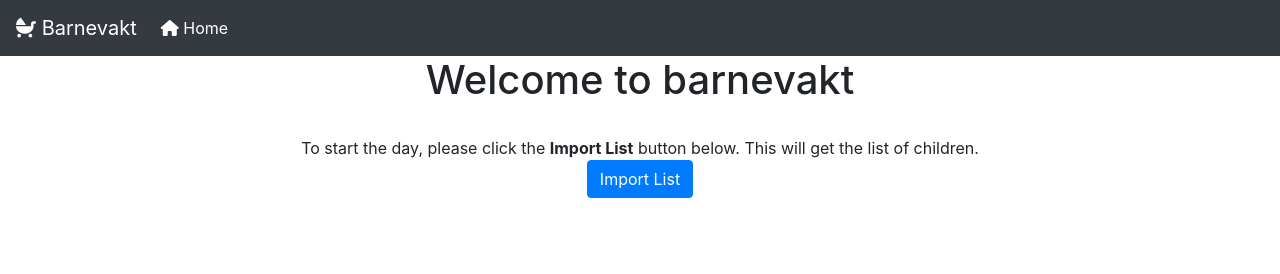
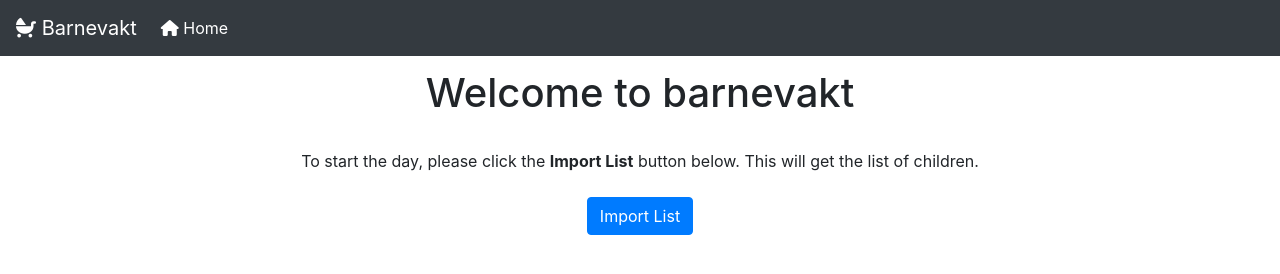
Before and after one commit to Code-Institute-Submissions/milestone-project-40, a plain HTML site: page index.html in a window 1280 px wide. Drawn offline with nearby package versions, Linux system fonts and the light colour scheme; no server answers.

Commit message:
Add styling for intro page

```diff
--- a/css/style.css
+++ b/css/style.css
@@ -1,3 +1,11 @@
+/****************************************** intro page */
+#btnImportList {
+  margin-top: 1.5rem;
+}
+#appSummaryData h1 {
+  margin-top: 0.8rem;
+}
+/****************************************** list page */
 .list-header {
   color: white;
   margin: 0.8rem 0 0.5rem;
@@ -33,6 +41,7 @@
 .kid-takeup {
   background-color: #f19292;
 }
+/* overriden bootstrap class */
 .btn-outline-light {
   margin: 3px 0 6px;
   border-radius: 10px;
```
